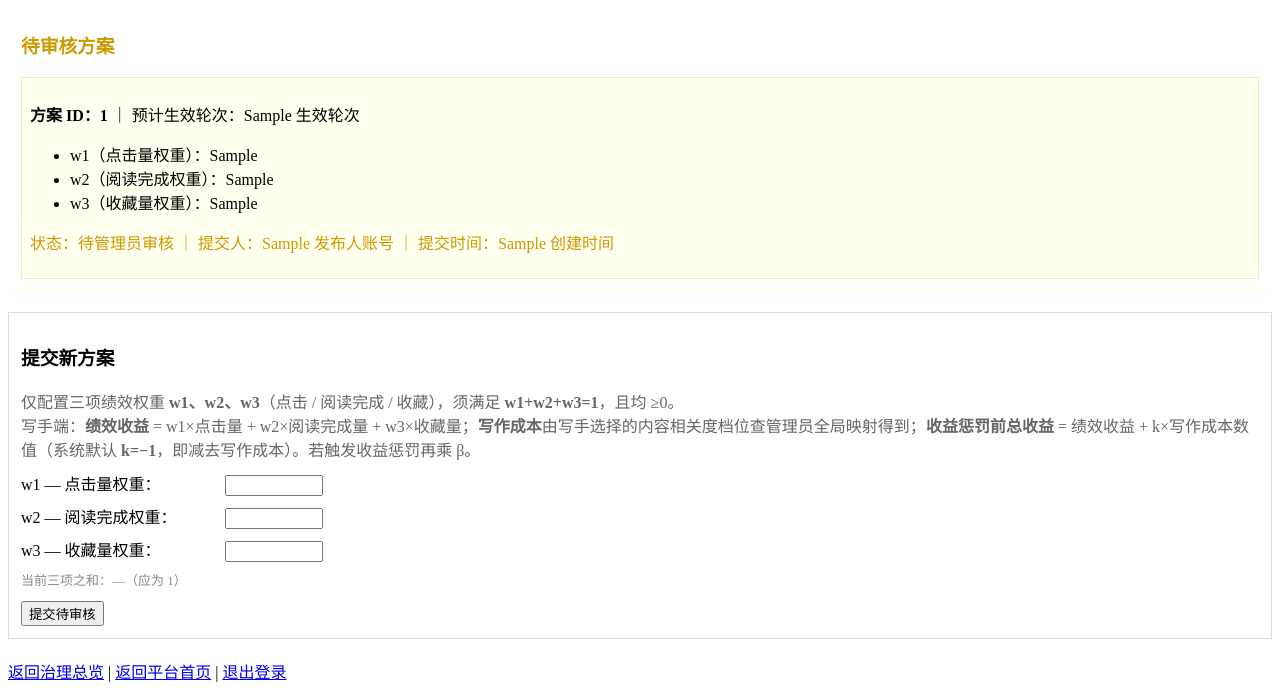
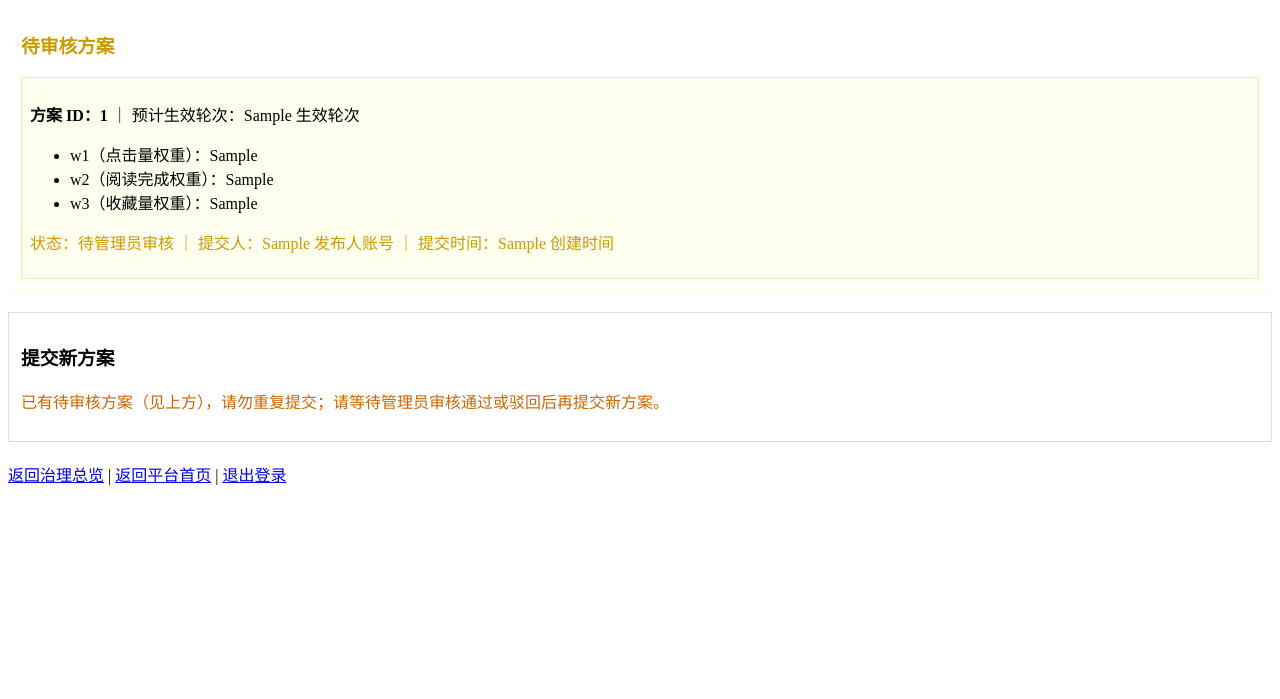
Before and after one commit to Xiangwan-67/course-sandbox, a Django app: template templates/accounts/platform_performance.html in a window 1280 px wide. Shown: the part 459-1158 px from the top of the page. After the commit the page ends 944 px from the top, so only its background shows below. Run offline with Django 5.2, Linux system fonts and the light colour scheme; the template is opened without the code that fills it: most values are stand-ins (such as "Sample title", 1, 10 or a date in 2020).

Commit message:
修复：有待审核绩效方案时 不允许再次提交绩效方案

```diff
--- a/accounts/views.py
+++ b/accounts/views.py
@@ -1552,6 +1552,8 @@ def platform_performance_submit(request):
     _sum_tol = Decimal('0.001')
     if abs(w1 + w2 + w3 - Decimal('1')) > _sum_tol:
         return JsonResponse({'error': '三项权重之和必须等于 1'}, status=400)
+    if PlatformPerformanceScheme.objects.filter(平台=platform_id, status='pending').exists():
+        return JsonResponse({'error': '当前已有待审核的绩效方案，请等待管理员审核后再提交。'}, status=400)
     round_num = _get_current_round()
     effective_round = round_num + 1
     rec = PlatformPerformanceScheme.objects.create(
--- a/templates/accounts/platform_performance.html
+++ b/templates/accounts/platform_performance.html
@@ -1,287 +1,150 @@
 <!DOCTYPE html>
-
 <html lang="zh-CN">
-
 <head>
-
   <meta charset="UTF-8" />
-
   <meta name="viewport" content="width=device-width, initial-scale=1.0" />
-
   <title>{{ platform_name }} - 绩效规则</title>
-
 </head>
-
 <body>
-
   <h2>{{ platform_name }} - 绩效规则（平台负责人：{{ name }}）</h2>
-
   <p>当前轮次：{{ current_round }}</p>
 
-
-
   <div style="margin-top: 10px; padding: 12px; border: 1px solid #ddd;">
-
     <h3>当前生效方案</h3>
-
     {% if active_scheme %}
-
       <div style="padding: 8px; background: #f0fff0; border: 1px solid #cfc;">
-
         <p><strong>方案 ID：{{ active_scheme.pk }}</strong> ｜ 生效轮次：{{ active_scheme.生效轮次 }}</p>
-
         <ul>
-
           <li>w1（点击量权重）：{{ active_scheme.w1_click }}</li>
-
           <li>w2（阅读完成权重）：{{ active_scheme.w2_finish }}</li>
-
           <li>w3（收藏量权重）：{{ active_scheme.w3_collect }}</li>
-
         </ul>
-
         <p style="color:#666; font-size:13px;">三项权重之和须为 1；写作成本由写手选题/正文相关度决定，与绩效无关。</p>
-
         <p style="color: #888;">确认人：{{ active_scheme.管理员确认账号 }} ｜ 确认时间：{{ active_scheme.管理员确认时间 }}</p>
-
       </div>
-
     {% else %}
-
       <p style="color: gray;">暂无生效方案，请提交后等待管理员审核。</p>
-
     {% endif %}
-
   </div>
 
+  {% if pending_scheme %}
+  <div style="margin-top: 16px; padding: 12px; border: 1px solid #ffd;">
+    <h3 style="color: #c90;">待审核方案</h3>
+    <div style="padding: 8px; background: #fffff0; border: 1px solid #eea;">
+      <p><strong>方案 ID：{{ pending_scheme.pk }}</strong> ｜ 预计生效轮次：{{ pending_scheme.生效轮次 }}</p>
+      <ul>
+        <li>w1（点击量权重）：{{ pending_scheme.w1_click }}</li>
+        <li>w2（阅读完成权重）：{{ pending_scheme.w2_finish }}</li>
+        <li>w3（收藏量权重）：{{ pending_scheme.w3_collect }}</li>
+      </ul>
+      <p style="color: #c90;">状态：待管理员审核 ｜ 提交人：{{ pending_scheme.发布人账号 }} ｜ 提交时间：{{ pending_scheme.创建时间 }}</p>
+    </div>
+  </div>
+  {% endif %}
 
-
-  {% if pending_scheme %}
-
-  <div style="margin-top: 16px; padding: 12px; border: 1px solid #ffd;">
-
-    <h3 style="color: #c90;">待审核方案</h3>
-
-    <div style="padding: 8px; background: #fffff0; border: 1px solid #eea;">
-
-      <p><strong>方案 ID：{{ pending_scheme.pk }}</strong> ｜ 预计生效轮次：{{ pending_scheme.生效轮次 }}</p>
-
-      <ul>
-
-        <li>w1（点击量权重）：{{ pending_scheme.w1_click }}</li>
-
-        <li>w2（阅读完成权重）：{{ pending_scheme.w2_finish }}</li>
-
-        <li>w3（收藏量权重）：{{ pending_scheme.w3_collect }}</li>
-
-      </ul>
-
-      <p style="color: #c90;">状态：待管理员审核 ｜ 提交人：{{ pending_scheme.发布人账号 }} ｜ 提交时间：{{ pending_scheme.创建时间 }}</p>
-
-    </div>
-
+  <div style="margin-top: 20px; padding: 12px; border: 1px solid #ddd;">
+    <h3>提交新方案</h3>
+    {% if pending_scheme %}
+      <p style="color: #c60;">已有待审核方案（见上方），请勿重复提交；请等待管理员审核通过或驳回后再提交新方案。</p>
+    {% else %}
+    <p style="color: #666; margin-bottom: 10px;">
+      仅配置三项绩效权重 <strong>w1、w2、w3</strong>（点击 / 阅读完成 / 收藏），须满足 <strong>w1+w2+w3=1</strong>，且均 ≥0。<br/>
+      写手端：<strong>绩效收益</strong> = w1×点击量 + w2×阅读完成量 + w3×收藏量；<strong>写作成本</strong>由写手选择的内容相关度档位查管理员全局映射得到；<strong>收益惩罚前总收益</strong> = 绩效收益 + k×写作成本数值（系统默认 <strong>k=−1</strong>，即减去写作成本）。若触发收益惩罚再乘 β。
+    </p>
+    <form id="submitForm">
+      <div style="margin-bottom: 8px;">
+        <label style="display: inline-block; width: 200px;">w1 — 点击量权重：</label>
+        <input type="number" id="w1" name="w1" step="0.0001" value="{{ active_scheme.w1_click|default:'0.3333' }}" min="0" max="1" style="width: 90px;" />
+      </div>
+      <div style="margin-bottom: 8px;">
+        <label style="display: inline-block; width: 200px;">w2 — 阅读完成权重：</label>
+        <input type="number" id="w2" name="w2" step="0.0001" value="{{ active_scheme.w2_finish|default:'0.3333' }}" min="0" max="1" style="width: 90px;" />
+      </div>
+      <div style="margin-bottom: 8px;">
+        <label style="display: inline-block; width: 200px;">w3 — 收藏量权重：</label>
+        <input type="number" id="w3" name="w3" step="0.0001" value="{{ active_scheme.w3_collect|default:'0.3334' }}" min="0" max="1" style="width: 90px;" />
+      </div>
+      <p id="wsum_hint" style="color:#888; font-size:13px; margin:4px 0;">当前三项之和：<span id="wsum_val">—</span>（应为 1）</p>
+      <button type="button" onclick="submitScheme()" style="margin-top: 8px;">提交待审核</button>
+    </form>
+    {% endif %}
   </div>
 
-  {% endif %}
-
-
-
-  <div style="margin-top: 20px; padding: 12px; border: 1px solid #ddd;">
-
-    <h3>提交新方案</h3>
-
-    <p style="color: #666; margin-bottom: 10px;">
-
-      仅配置三项绩效权重 <strong>w1、w2、w3</strong>（点击 / 阅读完成 / 收藏），须满足 <strong>w1+w2+w3=1</strong>，且均 ≥0。<br/>
-
-      写手端：<strong>绩效收益</strong> = w1×点击量 + w2×阅读完成量 + w3×收藏量；<strong>写作成本</strong>由写手选择的内容相关度档位查管理员全局映射得到；<strong>收益惩罚前总收益</strong> = 绩效收益 + k×写作成本数值（系统默认 <strong>k=−1</strong>，即减去写作成本）。若触发收益惩罚再乘 β。
-
-    </p>
-
-    <form id="submitForm">
-
-      <div style="margin-bottom: 8px;">
-
-        <label style="display: inline-block; width: 200px;">w1 — 点击量权重：</label>
-
-        <input type="number" id="w1" name="w1" step="0.0001" value="{{ active_scheme.w1_click|default:'0.3333' }}" min="0" max="1" style="width: 90px;" />
-
-      </div>
-
-      <div style="margin-bottom: 8px;">
-
-        <label style="display: inline-block; width: 200px;">w2 — 阅读完成权重：</label>
-
-        <input type="number" id="w2" name="w2" step="0.0001" value="{{ active_scheme.w2_finish|default:'0.3333' }}" min="0" max="1" style="width: 90px;" />
-
-      </div>
-
-      <div style="margin-bottom: 8px;">
-
-        <label style="display: inline-block; width: 200px;">w3 — 收藏量权重：</label>
-
-        <input type="number" id="w3" name="w3" step="0.0001" value="{{ active_scheme.w3_collect|default:'0.3334' }}" min="0" max="1" style="width: 90px;" />
-
-      </div>
-
-      <p id="wsum_hint" style="color:#888; font-size:13px; margin:4px 0;">当前三项之和：<span id="wsum_val">—</span>（应为 1）</p>
-
-      <button type="button" onclick="submitScheme()" style="margin-top: 8px;">提交待审核</button>
-
-    </form>
-
-  </div>
-
-
-
   <p style="margin-top: 20px;">
-
     <a href="{% url 'accounts:platform_governance' %}">返回治理总览</a>
-
     |
-
     <a href="{% url 'accounts:platform_home' %}">返回平台首页</a>
-
     |
-
     <a href="{% url 'accounts:logout' %}">退出登录</a>
-
   </p>
 
-
-
   <script>
-
     function updateWsum() {
-
-      var a = parseFloat(document.getElementById('w1').value);
-
+      var e1 = document.getElementById('w1');
+      if (!e1) return;
+      var a = parseFloat(e1.value);
       var b = parseFloat(document.getElementById('w2').value);
-
       var c = parseFloat(document.getElementById('w3').value);
-
       if (isNaN(a) || isNaN(b) || isNaN(c)) {
-
         document.getElementById('wsum_val').textContent = '—';
-
         return;
-
       }
-
       document.getElementById('wsum_val').textContent = (a + b + c).toFixed(4);
-
     }
-
     ['w1','w2','w3'].forEach(function (id) {
-
       var el = document.getElementById(id);
-
       if (el) el.addEventListener('input', updateWsum);
-
     });
-
     updateWsum();
 
-
-
     async function submitScheme() {
-
       const w1 = document.getElementById('w1').value;
-
       const w2 = document.getElementById('w2').value;
-
       const w3 = document.getElementById('w3').value;
-
       var a = parseFloat(w1), b = parseFloat(w2), c = parseFloat(w3);
-
       if (isNaN(a) || isNaN(b) || isNaN(c)) {
-
         alert('请填写有效的三项权重。');
-
         return;
-
       }
-
       if (a < 0 || b < 0 || c < 0) {
-
         alert('权重不能为负数。');
-
         return;
-
       }
-
       if (Math.abs(a + b + c - 1) > 0.001) {
-
         alert('三项权重之和必须等于 1（当前为 ' + (a + b + c).toFixed(4) + '）。');
-
         return;
-
       }
-
       const form = new FormData();
-
       form.append('csrfmiddlewaretoken', '{{ csrf_token }}');
-
       form.append('w1', w1);
-
       form.append('w2', w2);
-
       form.append('w3', w3);
-
       try {
-
         const res = await fetch("{% url 'accounts:platform_performance_submit' %}", {
-
           method: 'POST',
-
           body: form,
-
           headers: { 'X-CSRFToken': '{{ csrf_token }}' },
-
           credentials: 'same-origin',
-
         });
-
         const ct = (res.headers.get('content-type') || '');
-
         let data = {};
-
         if (ct.indexOf('application/json') !== -1) {
-
           data = await res.json();
-
         } else {
-
           const text = await res.text();
-
           alert('提交失败（HTTP ' + res.status + '）：' + (text ? text.slice(0, 200) : '非 JSON 响应'));
-
           return;
-
         }
-
         if (!res.ok) {
-
           alert(data.error || ('提交失败（HTTP ' + res.status + '）'));
-
           return;
-
         }
-
         alert('方案已提交（ID: ' + data.scheme_id + '），预计第 ' + data.effective_round + ' 轮生效，请等待管理员审核。');
-
         window.location.reload();
-
       } catch (e) {
-
         alert('提交失败：' + (e && e.message ? e.message : '网络异常'));
-
       }
-
     }
-
   </script>
-
 </body>
-
 </html>
```
Also changed, not shown: test/tests/test_platform_performance_scheme.py (+25 -0 lines), 系统开发说明.md (+1 -1 lines).
